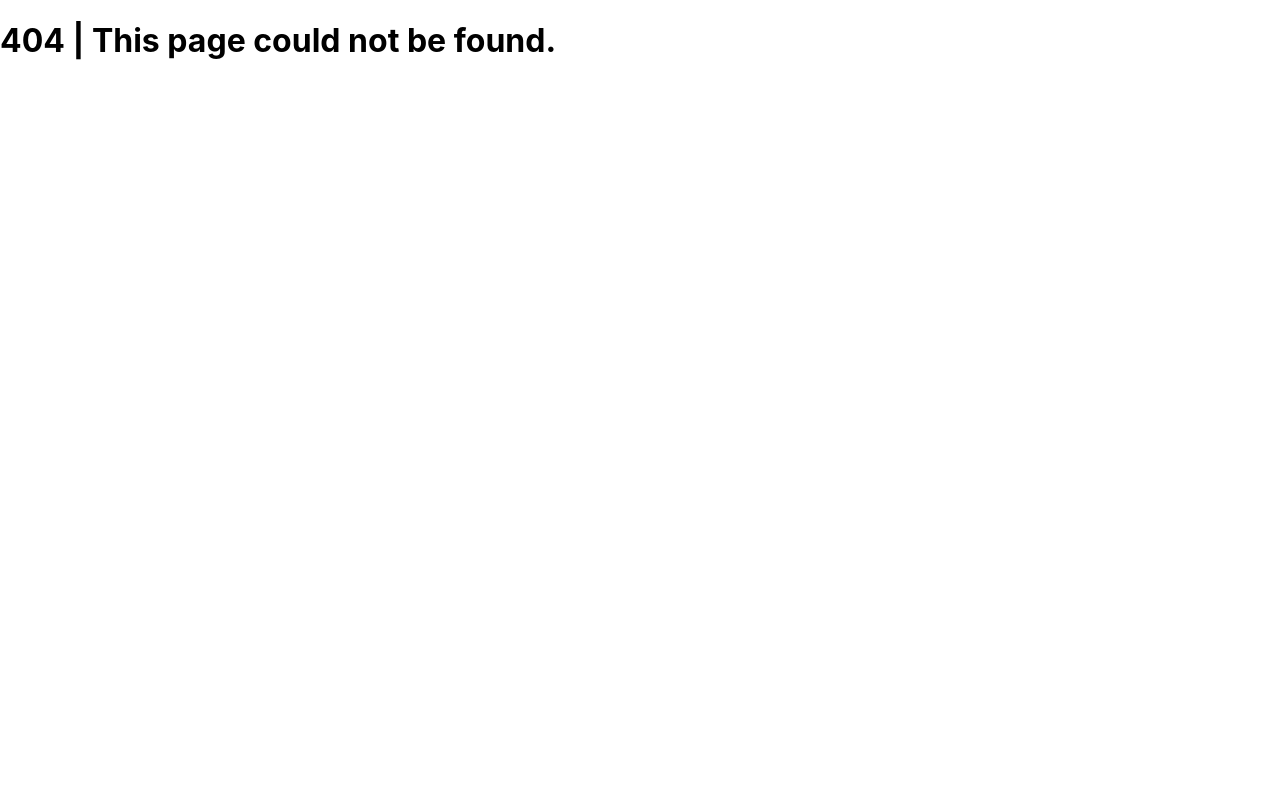
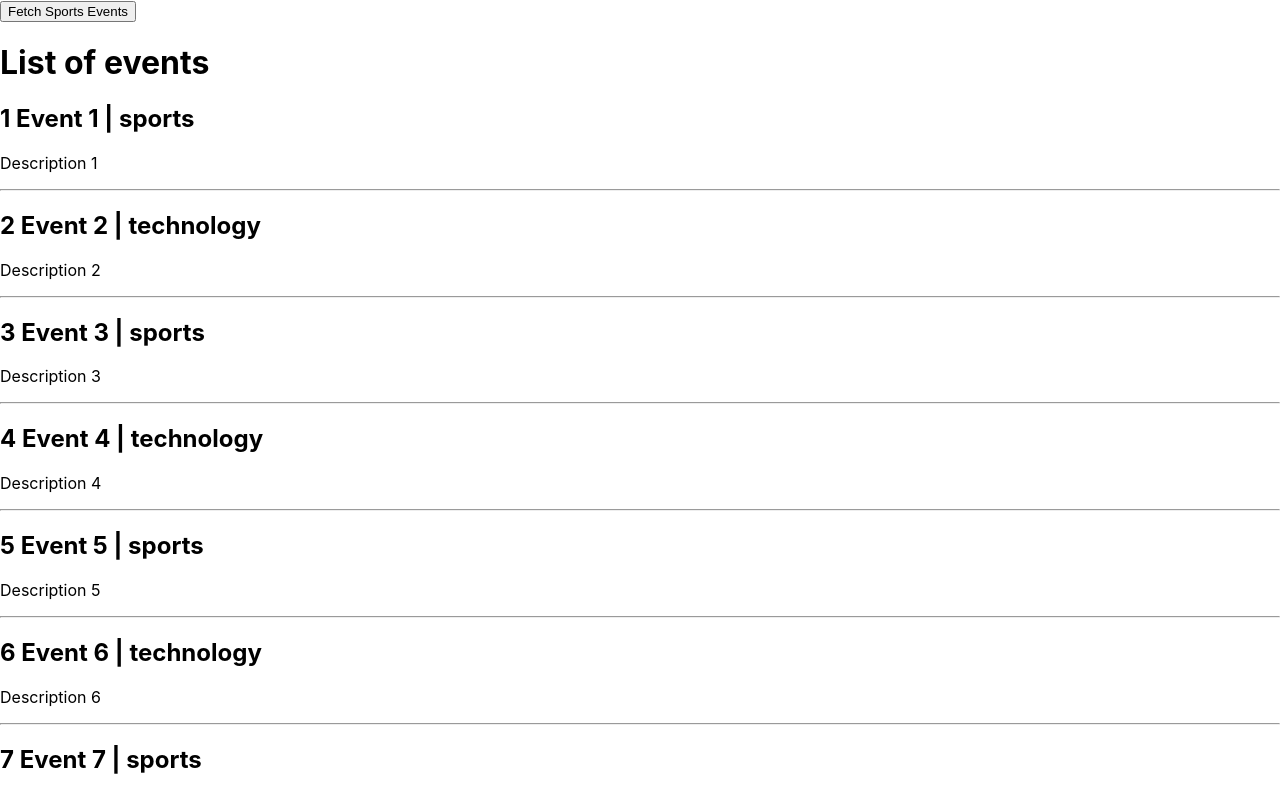
Before and after one commit to iabdulmuqeet/next-js-implementation, a Next.js app: page /events in a window 1280 px wide. Before the commit this address had no page. Shown: the top 795 px of the page. Built offline with nearby package versions, Linux system fonts and the light colour scheme; data requests are answered from the project's data file.

Commit message:
Pre rendering + Client side Data Fetching

```diff
--- a/db.json
+++ b/db.json
@@ -1,4 +1,76 @@
 {
+  "events": [
+    {
+      "id": 1,
+      "title": "Event 1",
+      "description":"Description 1",
+      "category": "sports",
+      "date": "April 1"
+    },
+    {
+      "id": 2,
+      "title": "Event 2",
+      "description":"Description 2",
+      "category": "technology",
+      "date": "April 2"
+    },
+    {
+      "id": 3,
+      "title": "Event 3",
+      "description":"Description 3",
+      "category": "sports",
+      "date": "April 3"
+    },
+    {
+      "id": 4,
+      "title": "Event 4",
+      "description":"Description 4",
+      "category": "technology",
+      "date": "April 4"
+    },
+    {
+      "id": 5,
+      "title": "Event 5",
+      "description":"Description 5",
+      "category": "sports",
+      "date": "April 5"
+    },
+    {
+      "id": 6,
+      "title": "Event 6",
+      "description":"Description 6",
+      "category": "technology",
+      "date": "April 6"
+    },
+    {
+      "id": 7,
+      "title": "Event 7",
+      "description":"Description 7",
+      "category": "sports",
+      "date": "April 7"
+    },
+    {
+      "id": 8,
+      "title": "Event 8",
+      "description":"Description 8",
+      "category": "technology",
+      "date": "April 8"
+    },
+    {
+      "id": 9,
+      "title": "Event 9",
+      "description":"Description 9",
+      "category": "sports",
+      "date": "April 9"
+    },
+    {
+      "id": 10,
+      "title": "Event 10",
+      "description":"Description 10",
+      "category": "technology",
+      "date": "April 10"
+    }
+  ],
   "dashboard": {
     "posts": 5,
     "likes": 100,
--- /dev/null
+++ b/pages/events.js
@@ -0,0 +1,41 @@
+import { useState } from 'react'
+
+function EventList({ eventList }) {
+  const [events, setEvents] = useState(eventList)
+
+  const fetchSportsEvents = async () => {
+    const response = await fetch('http://localhost:4000/events?category=sports')
+    const data = await response.json()
+    setEvents(data)
+  }
+  return (
+    <>
+      <button onClick={fetchSportsEvents}>Fetch Sports Events</button>
+      <h1>List of events</h1>
+      {events.map(event => {
+        return (
+            <div key={event.id}>
+              <h2>
+              {event.id} {event.title} | {event.category}
+              </h2>
+              <p>{event.description}</p>
+              <hr />
+            </div>
+        )
+      })}
+    </>
+  )
+}
+
+export default EventList
+
+export async function getServerSideProps() {
+  const response = await fetch('http://localhost:4000/events')
+  const data = await response.json()
+
+  return {
+    props: {
+      eventList: data,
+    }
+  }
+}
```
